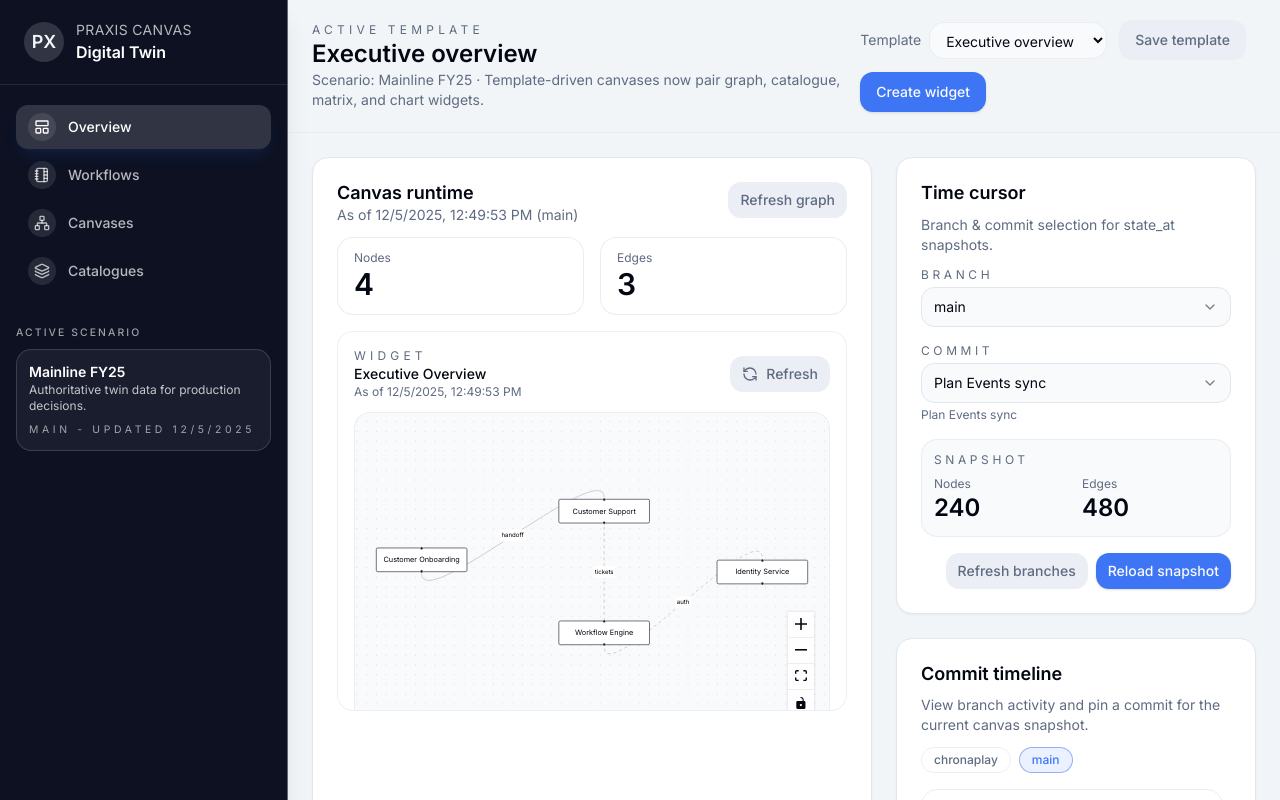
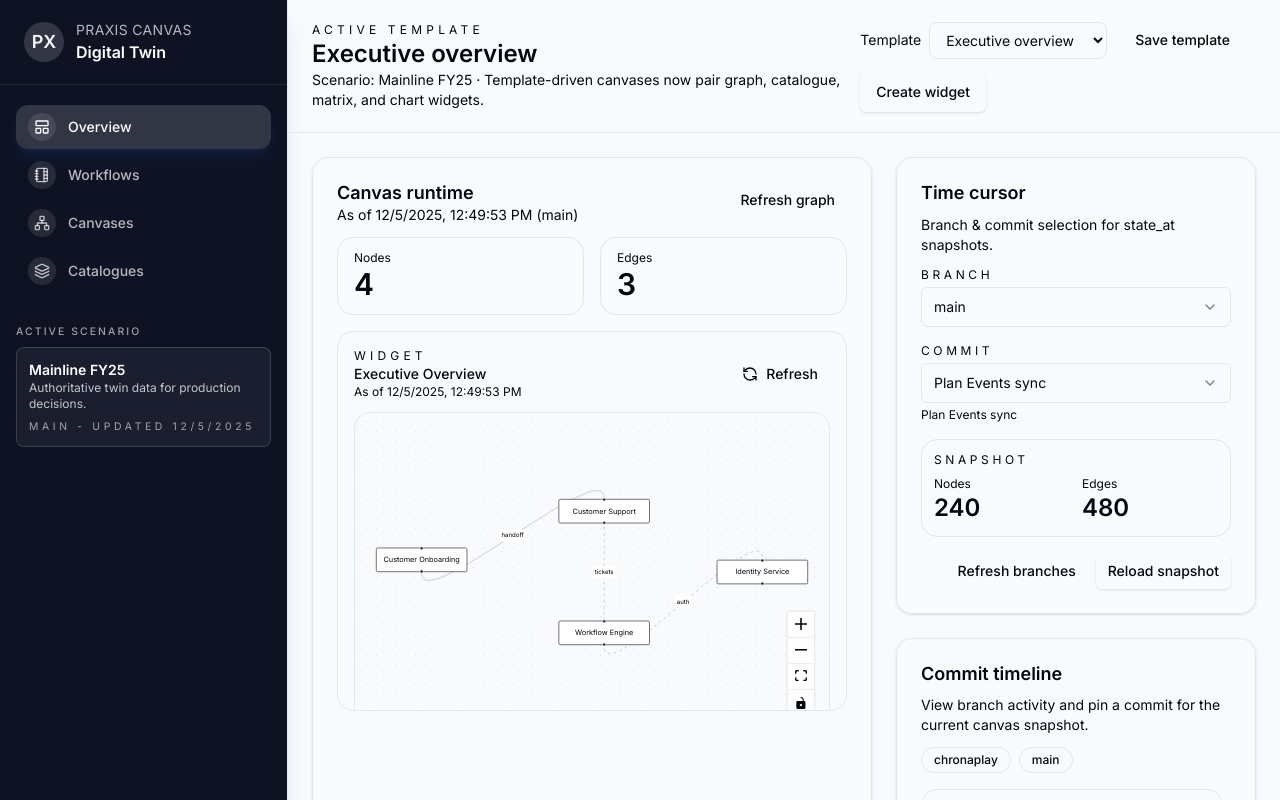
Before and after one commit to fenrick/aideon-praxis, a React (Vite) app in the folder app/PraxisCanvas/: page / in a window 1280 px wide. Shown: the top 800 px of the page. Built offline with nearby package versions, Linux system fonts and the light colour scheme.

Commit message:
build(app): switch tailwind to vite plugin

```diff
--- a/app/PraxisCanvas/package.json
+++ b/app/PraxisCanvas/package.json
@@ -23,13 +23,12 @@
     "tailwind-merge": "^3.4.0"
   },
   "devDependencies": {
+    "@tailwindcss/vite": "^4.1.16",
     "@types/react": "^19.2.4",
     "@types/react-dom": "^19.2.3",
     "@vitejs/plugin-react": "^5.1.1",
-    "autoprefixer": "^10.4.21",
-    "postcss": "^8.5.6",
     "shadcn": "^3.5.0",
-    "tailwindcss": "^3.4.14",
+    "tailwindcss": "^4.1.16",
     "tailwindcss-animate": "^1.0.7",
     "typescript": "^5.9.3",
     "vite": "^7.1.12"
--- a/app/PraxisCanvas/postcss.config.cjs
+++ /dev/null
@@ -1,7 +0,0 @@
-/** @type {import('postcss-load-config').Config} */
-module.exports = {
-  plugins: {
-    tailwindcss: {},
-    autoprefixer: {},
-  },
-};
--- a/app/PraxisCanvas/src/styles.css
+++ b/app/PraxisCanvas/src/styles.css
@@ -1,6 +1,4 @@
-@tailwind base;
-@tailwind components;
-@tailwind utilities;
+@import 'tailwindcss';
 
 :root {
   font-family:
@@ -35,11 +33,16 @@
 
 @layer base {
   * {
-    @apply border-border box-border;
+    border-color: hsl(var(--border));
+    box-sizing: border-box;
   }
 
   body {
-    @apply bg-background text-foreground min-h-screen antialiased;
+    background-color: hsl(var(--background));
+    color: hsl(var(--foreground));
+    min-height: 100vh;
+    -webkit-font-smoothing: antialiased;
+    -moz-osx-font-smoothing: grayscale;
   }
 
   ::selection {
--- a/app/PraxisCanvas/tailwind.config.ts
+++ b/app/PraxisCanvas/tailwind.config.ts
@@ -1,7 +1,8 @@
 import type { Config } from 'tailwindcss';
 import defaultTheme from 'tailwindcss/defaultTheme';
+import tailwindcssAnimate from 'tailwindcss-animate';
 
-const config: Config = {
+export default {
   darkMode: ['class'],
   content: ['./index.html', './src/**/*.{ts,tsx}'],
   theme: {
@@ -72,7 +73,5 @@ const config: Config = {
       },
     },
   },
-  plugins: [require('tailwindcss-animate')],
-};
-
-export default config;
+  plugins: [tailwindcssAnimate],
+} satisfies Config;
--- a/app/PraxisCanvas/vite.config.ts
+++ b/app/PraxisCanvas/vite.config.ts
@@ -1,10 +1,11 @@
 import path from 'node:path';
 
+import tailwindcss from '@tailwindcss/vite';
 import react from '@vitejs/plugin-react';
 import { defineConfig } from 'vite';
 
 export default defineConfig({
-  plugins: [react()],
+  plugins: [tailwindcss(), react()],
   resolve: {
     alias: {
       '@': path.resolve(__dirname, './src'),
--- a/app/PraxisDesignSystem/package.json
+++ b/app/PraxisDesignSystem/package.json
@@ -40,9 +40,6 @@
     "svelte": "^5.42.2"
   },
   "devDependencies": {
-    "@tailwindcss/postcss": "^4.1.16",
-    "autoprefixer": "^10.4.21",
-    "postcss": "^8.5.6",
     "@sveltejs/vite-plugin-svelte": "^6.2.1",
     "svelte-check": "^4.3.3",
     "tailwindcss": "^4.1.16",
--- a/app/PraxisDesktop/package.json
+++ b/app/PraxisDesktop/package.json
@@ -36,12 +36,10 @@
     "@sveltejs/adapter-static": "^3.0.10",
     "@sveltejs/kit": "^2.47.3",
     "@sveltejs/vite-plugin-svelte": "^6.2.1",
-    "@tailwindcss/postcss": "^4.1.16",
+    "@tailwindcss/vite": "^4.1.16",
     "@tauri-apps/cli": "^2.9.1",
     "@testing-library/svelte": "^5.2.8",
-    "autoprefixer": "^10.4.21",
     "concurrently": "^9.2.1",
-    "postcss": "^8.5.6",
     "svelte": "^5.42.2",
     "svelte-check": "^4.3.3",
     "tailwindcss": "^4.1.16",
--- a/app/PraxisDesktop/postcss.config.cjs
+++ /dev/null
@@ -1,6 +0,0 @@
-module.exports = {
-  plugins: {
-    '@tailwindcss/postcss': {},
-    autoprefixer: {},
-  },
-};
```
Also changed, not shown: app/PraxisDesktop/vite.config.ts (+2 -8 lines), 1 other file (tests, documents, lock files or other folders).
